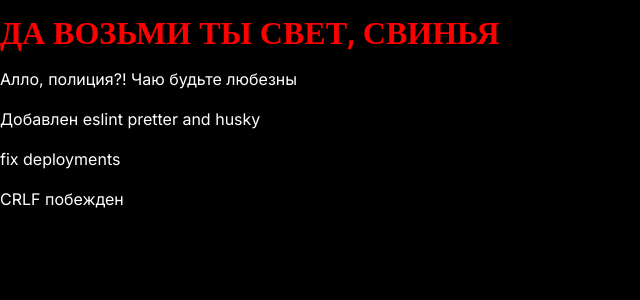
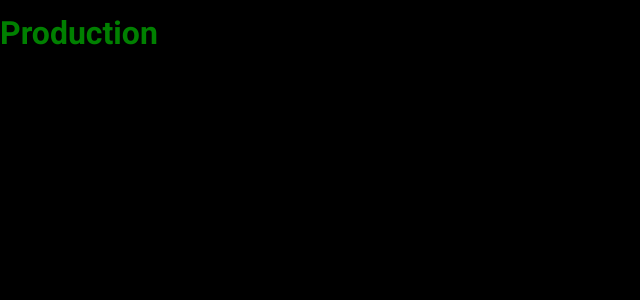
Before and after one commit to momecaptr/snapmoment, a Next.js app: page / in a window 1280 px wide. Shown: the top 300 px of the page, without its empty margins (0-640 px from the left). Built offline with nearby package versions, Linux system fonts and the light colour scheme; a web font is replaced by a local one.

Commit message:
text to prod (#23)
Co-authored-by: Daniil <daniilminin1990@yandex.ru>

```diff
--- a/src/app/page.tsx
+++ b/src/app/page.tsx
@@ -3,11 +3,7 @@ import '@fontsource/roboto/700.css';
 export default function Home() {
   return (
     <main>
-      <h1 style={{ fontFamily: 'Roboto', color: 'red' }}>ДА ВОЗЬМИ ТЫ СВЕТ, СВИНЬЯ</h1>
-      <p>Алло, полиция?! Чаю будьте любезны</p>
-      <p>Добавлен eslint pretter and husky</p>
-      <p>fix deployments</p>
-      <p>CRLF побежден</p>
+      <h1 style={{ fontFamily: 'Roboto', color: 'green' }}>Production</h1>
     </main>
   );
 }
```
